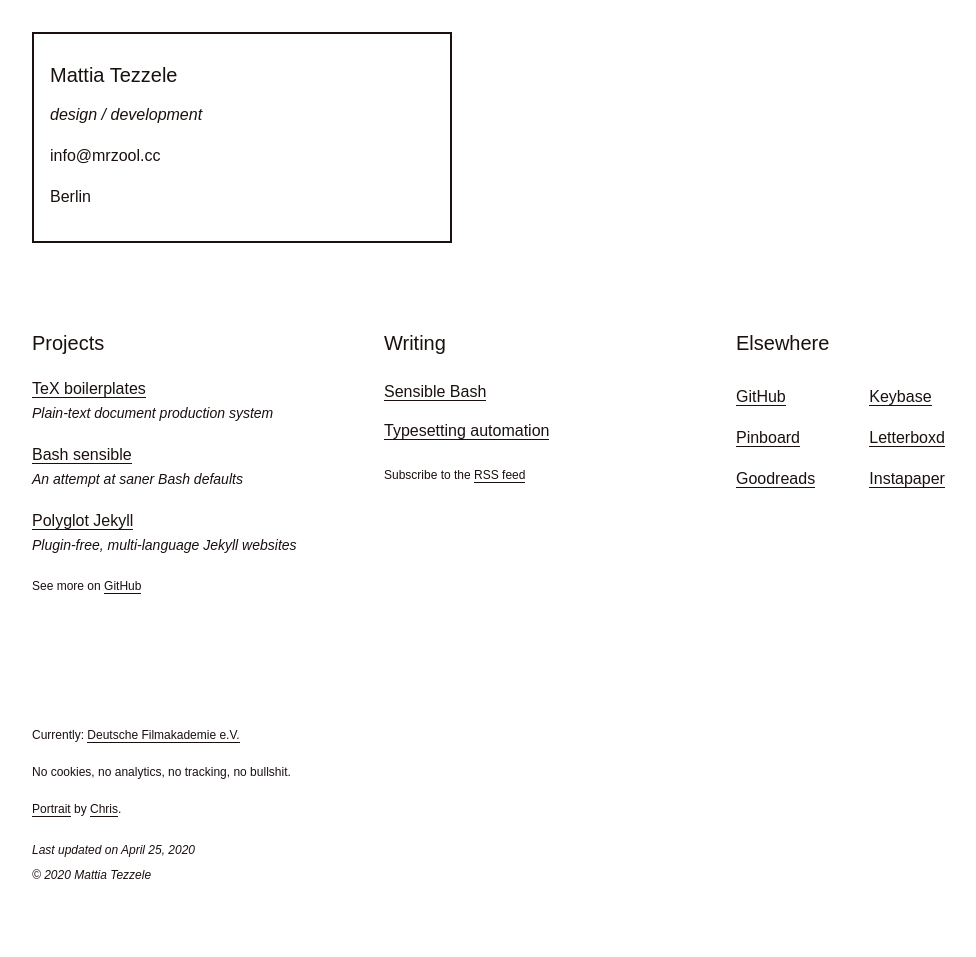
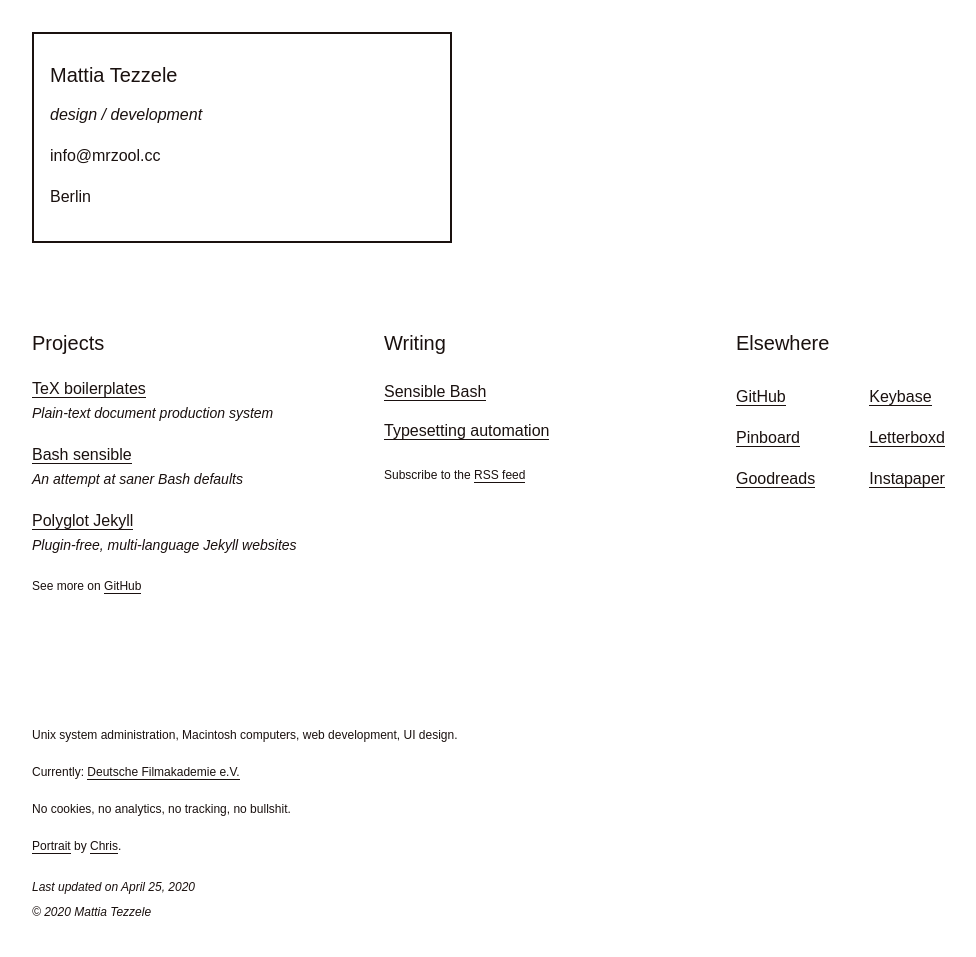
Before and after one commit to mrzool/mrzool.github.io, a Jekyll site: the page built from index.md, in a window 1280 px wide. Shown: the whole page, without its empty margins (0-976 px from the left). Built offline with Jekyll 4.4.1, drawn with Linux system fonts in a browser that asks for light colours; before the commit the page ends 920 px from its top, so only the background shows below that.

Commit message:
add areas of interest

```diff
--- a/_includes/_footer.html
+++ b/_includes/_footer.html
@@ -1,5 +1,6 @@
 <footer class="max-width-2 ml2 mr2 px2 mt2 mb3">
   <div class="h6">
+    <p class="mb1">Unix system administration, Macintosh computers, web development, UI design.</p>
     <p class="mb1">Currently: <a href="https://www.deutsche-filmakademie.de">Deutsche Filmakademie e.V.</a></p>
     <p class="mb1">No cookies, no analytics, no tracking, no bullshit.</p>
     <p class="mb2"><a href="/portrait" title="Mattia's portrait">Portrait</a> by <a href="https://www.instagram.com/chrissparrows/" title="Chris Passeri's Instagram">Chris</a>.</p>
```
